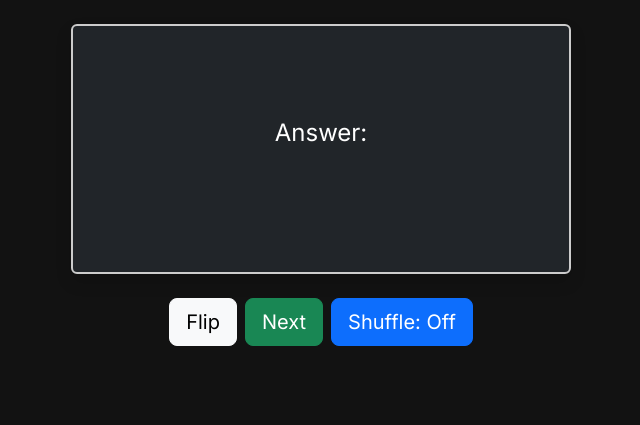
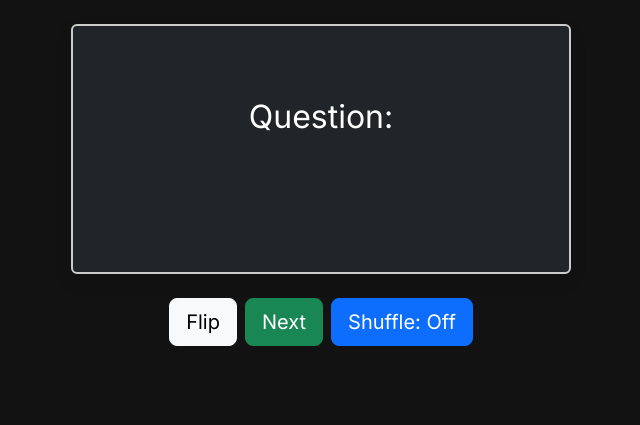
Before and after one commit to art64722/flashcards-app, a Flask app: template templates/study.html in a window 1280 px wide. Shown: the part 190-615 px from the top of the page, without its empty margins (319-959 px from the left). Run offline with Flask 3, Linux system fonts and the light colour scheme; the template is opened without the code that fills it, so the values that code supplies are empty.

Commit message:
Fix bug when user can see answer before question

```diff
--- a/static/js/study.js
+++ b/static/js/study.js
@@ -21,16 +21,17 @@ document.addEventListener("DOMContentLoaded", () => {
     }
 
     function renderCard() {
-        const card = cards[current];
-        document.getElementById("card-front").innerText = card.question;
-        document.getElementById("card-back").innerText = card.answer;
+        const flipper = document.getElementById("flipper");
 
-        const flipper = document.getElementById("card-flipper");
         if (showingQuestion) {
             flipper.classList.remove("flipped");
         } else {
             flipper.classList.add("flipped");
         }
+
+        const card = cards[current];
+        document.getElementById("card-front").innerText = card.question;
+        document.getElementById("card-back").innerText = card.answer;
     }
 
     window.flipCard = function () {
@@ -44,7 +45,16 @@ document.addEventListener("DOMContentLoaded", () => {
         if (current % cards.length == 0 && isShuffled) {
             cards = shuffle(cards)
         }
-        renderCard();
+
+        const flipper = document.getElementById("flipper");
+        if (flipper.classList.contains("flipped")) {
+            flipper.classList.remove("flipped");
+            setTimeout(() => {
+                renderCard();
+            }, 600)
+        } else {
+            renderCard();
+        }
     };
 
 
--- a/templates/study.html
+++ b/templates/study.html
@@ -11,12 +11,12 @@
     <div class="flip-container mb-4">
         <div class="flipper" id="flipper">
             <div class="front bg-dark text-white rounded shadow p-4">
-                <h4 class="mb-3">Answer:</h4>
-                <p id="card-front" class="fs-4"></p>
+                <h2 class="mb-5">Question:</h2>
+                <p id="card-front" class="fs-2"></p>
             </div>
             <div class="back bg-dark text-white rounded shadow p-4">
-                <h4 class="mb-3">Back</h4>
-                <p id="card-back" class="fs-4"></p>
+                <h2 class="mb-5">Answer</h2>
+                <p id="card-back" class="fs-2"></p>
             </div>
         </div>
     </div>
```
